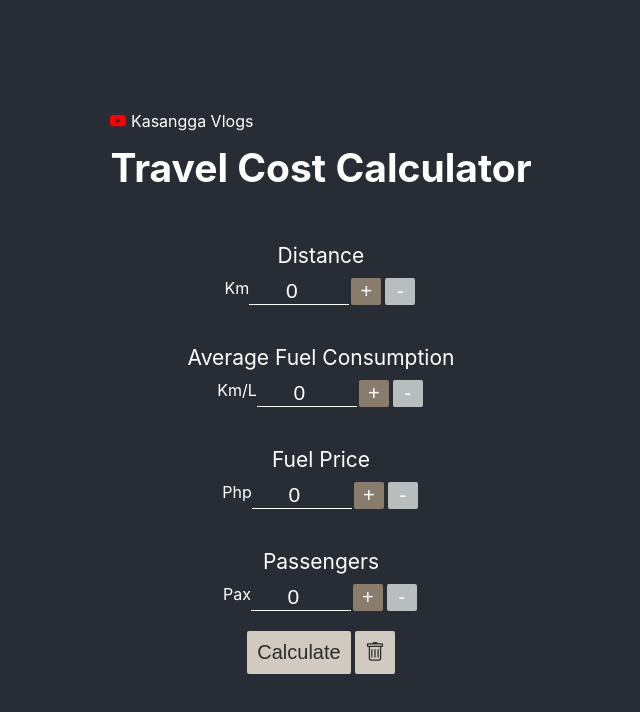
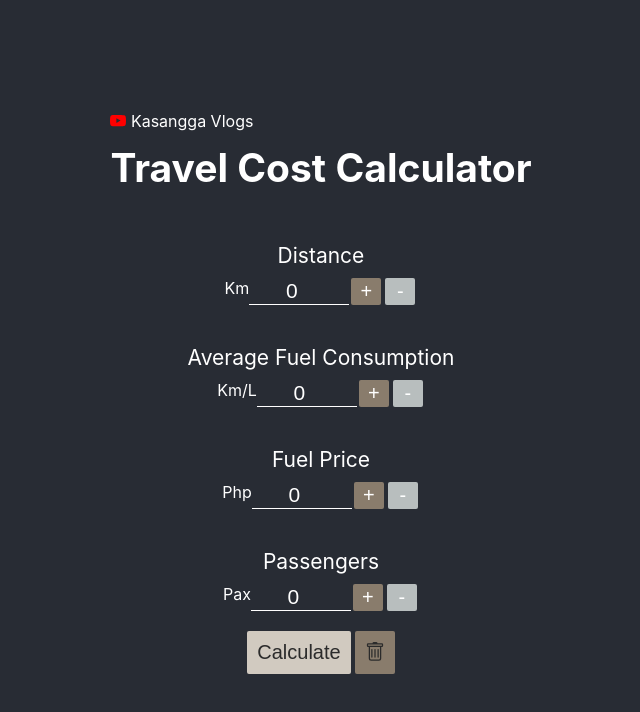
Before and after one commit to Pseudoman21/travel-cost-calculator, a React (Create React App) app: page / in a window 1280 px wide. Shown: the top 712 px of the page, without its empty margins (319-959 px from the left). Built offline with nearby package versions, Linux system fonts and the light colour scheme.

Commit message:
Minor modification on button properties

```diff
--- a/src/App.css
+++ b/src/App.css
@@ -33,7 +33,8 @@ label {
   margin-bottom: 10px;
 }
 
-.btn-c {
+.btn-c,
+.btn-clear {
   padding: 10px 10px;
   margin: 0 2px;
   margin-bottom: 15px;
@@ -58,7 +59,8 @@ label {
   min-width: 30px;
 }
 
-.btn-a {
+.btn-a,
+.btn-clear {
   background-color: #897c6c;
   transition: all 0.3s ease-in-out;
 }
@@ -80,6 +82,12 @@ label {
 
 .btn-c:hover {
   background-color: #59554f;
+  color: rgb(201, 200, 200);
+  transition: all 0.3s ease-in-out;
+}
+
+.btn-clear:hover {
+  background-color: #685f54;
   color: rgb(201, 200, 200);
   transition: all 0.3s ease-in-out;
 }
--- a/src/App.js
+++ b/src/App.js
@@ -197,7 +197,7 @@ function App () {
                   Calculate
                 </button>
                 <button
-                  className='btn-c d-flex'
+                  className='btn-clear d-flex'
                   onClick={() => {
                     setAvgFuelCons(0)
                     setFuel(0)
```
